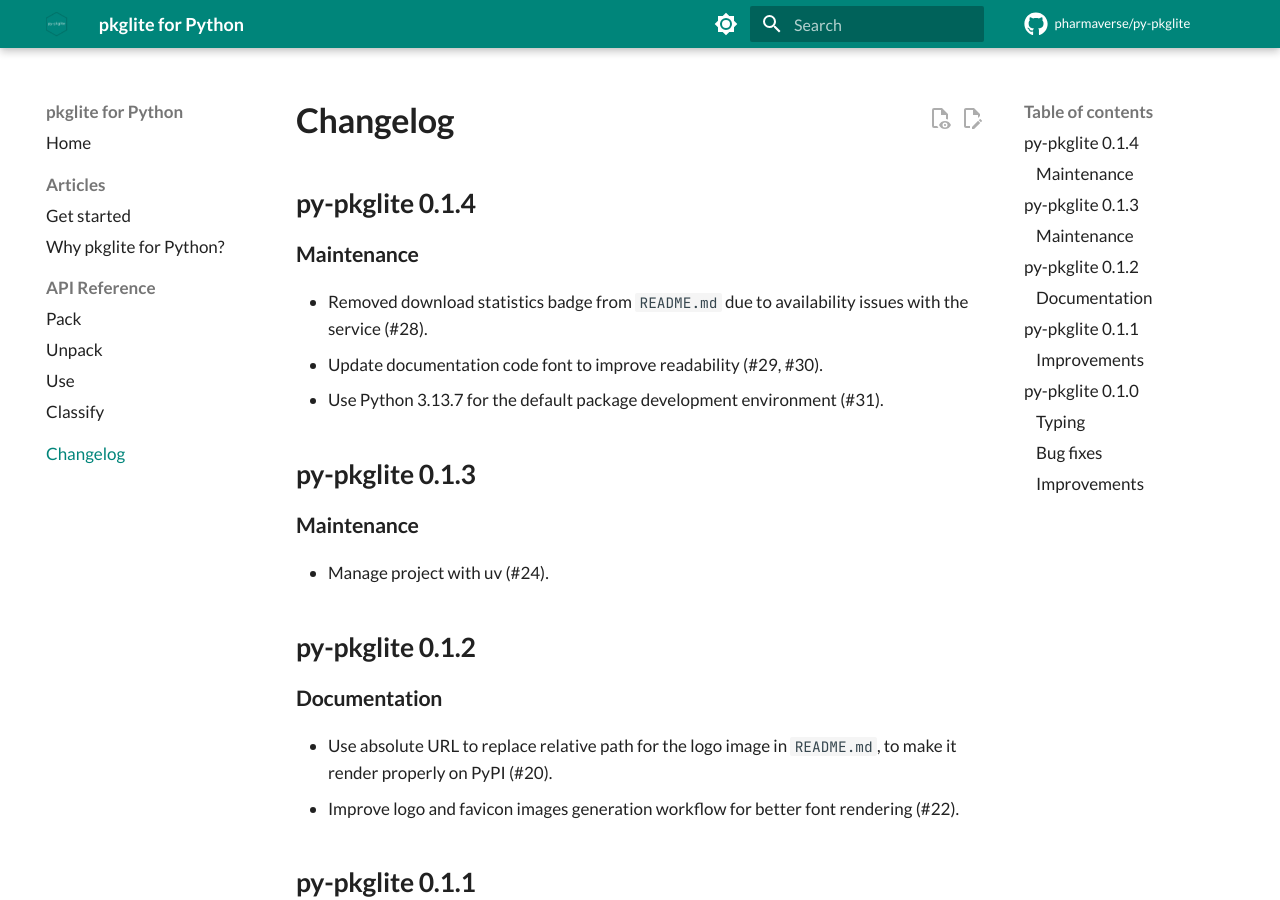
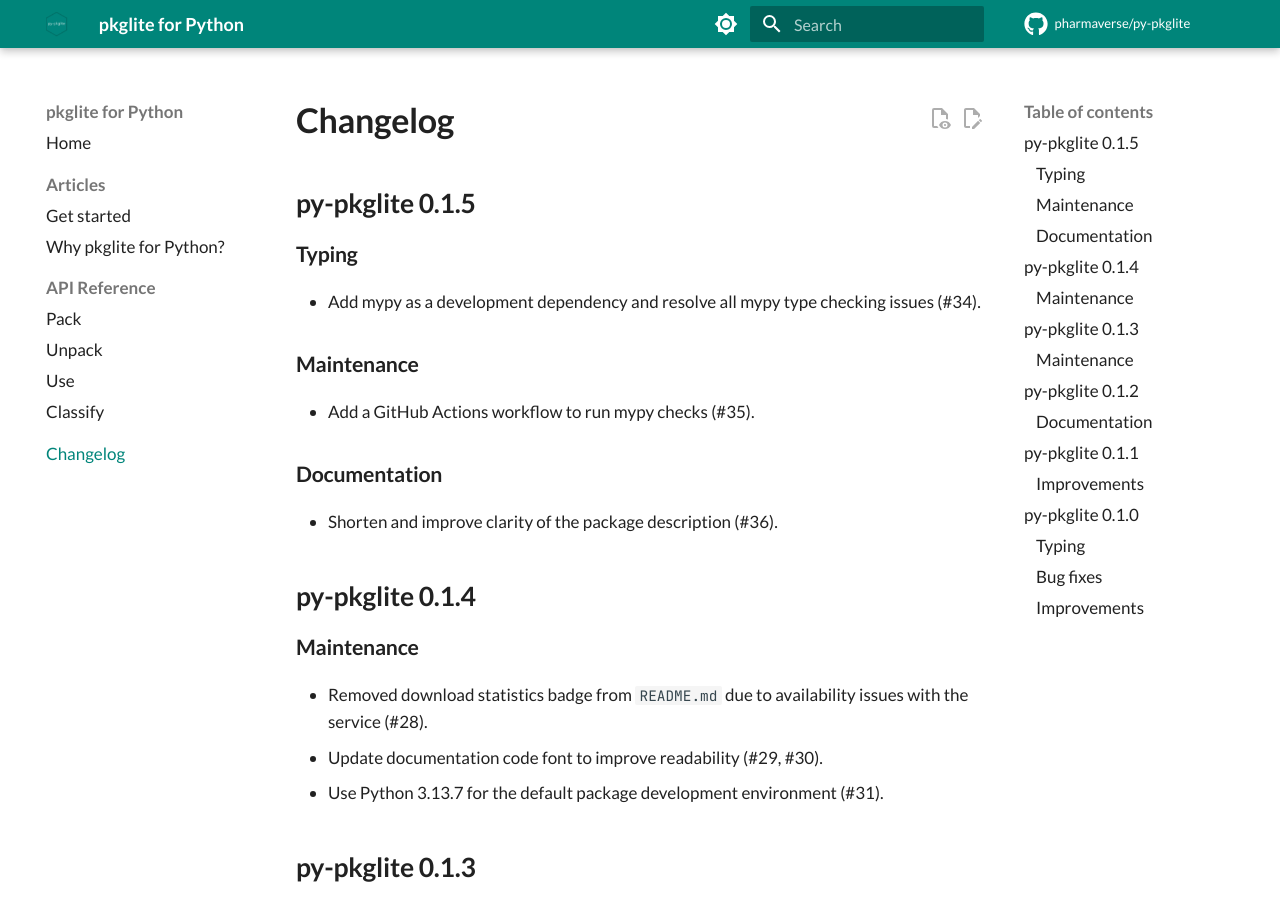
Before and after one commit to pharmaverse/py-pkglite, an MkDocs documentation site: the page built from docs/changelog.md, in a window 1280 px wide and 900 px high. Built offline with MkDocs 1.6.1 and Material for MkDocs 9.7.7, drawn with Linux system fonts in a browser that asks for light colours; comment, search, counter and statistics services are not loaded.

Commit message:
Update changelog for v0.1.5

```diff
--- a/docs/changelog.md
+++ b/docs/changelog.md
@@ -1,4 +1,18 @@
 # Changelog
+
+## py-pkglite 0.1.5
+
+### Typing
+
+- Add mypy as a development dependency and resolve all mypy type checking issues (#34).
+
+### Maintenance
+
+- Add a GitHub Actions workflow to run mypy checks (#35).
+
+### Documentation
+
+- Shorten and improve clarity of the package description (#36).
 
 ## py-pkglite 0.1.4
 
```
Also changed, not shown: CHANGELOG.md (+14 -0 lines).
